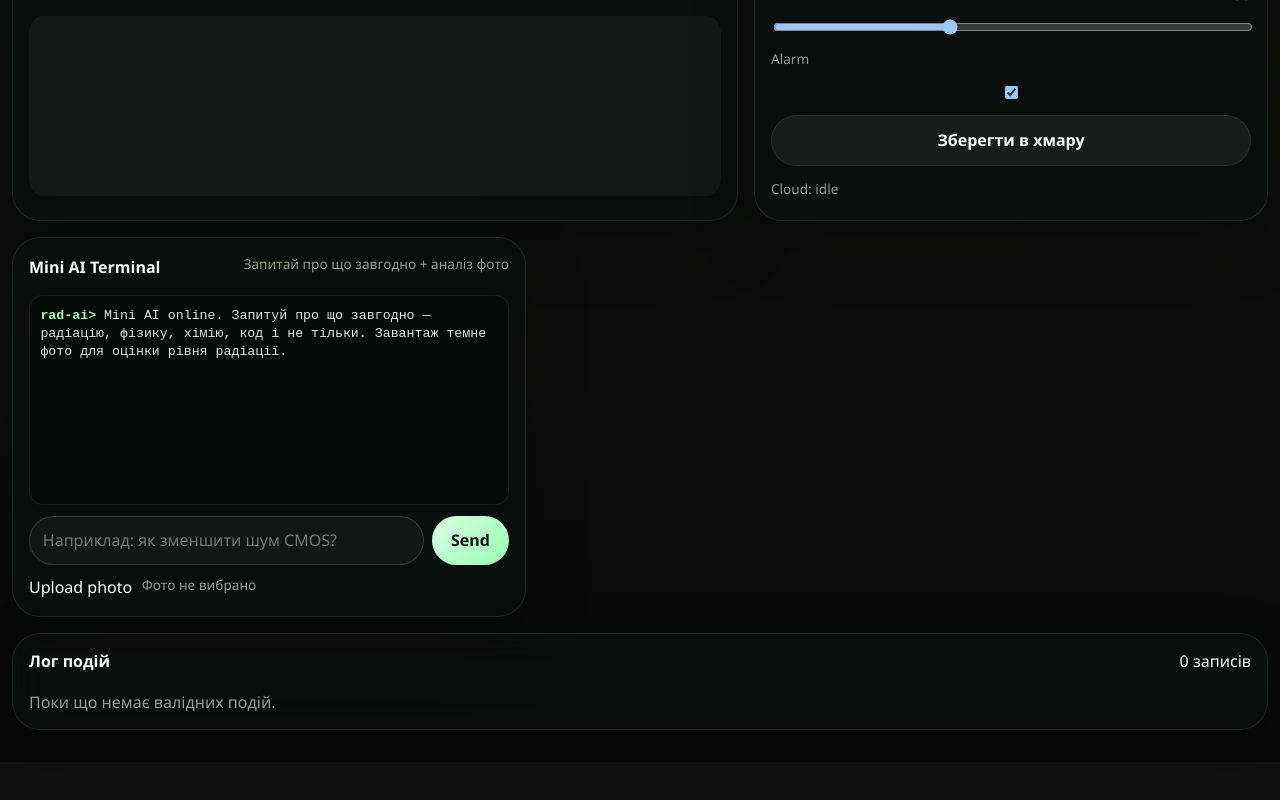
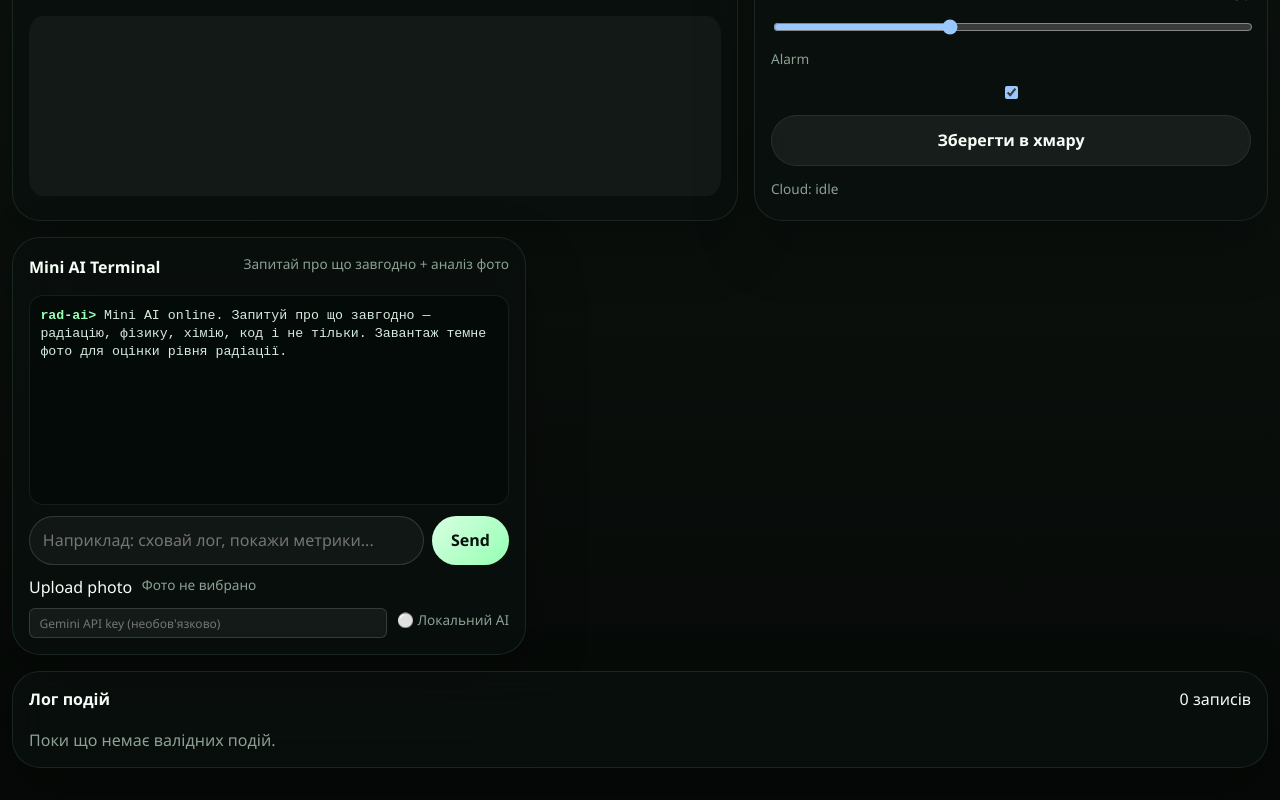
Before and after one commit to aprowaz1-crypto/Radiation-detection-, a React (Vite) app: page / in a window 1280 px wide. Shown: the part 1877-2677 px from the top of the page. Before the commit the page ends 2639 px from the top, so only its background shows below. Built offline with nearby package versions, Linux system fonts and the light colour scheme.

Commit message:
Add Gemini AI: real AI responses + site control via any natural language

```diff
--- a/src/App.tsx
+++ b/src/App.tsx
@@ -150,6 +150,8 @@ export default function App() {
   const [predictedDoseRate, setPredictedDoseRate] = useState(0)
   const [energyBins, setEnergyBins] = useState<number[]>(new Array(16).fill(0))
   const [cloudStatus, setCloudStatus] = useState('Cloud: idle')
+  const [geminiApiKey, setGeminiApiKey] = useState(() => localStorage.getItem('rad-gemini-key') ?? '')
+  const [isAiThinking, setIsAiThinking] = useState(false)
   const [terminalInput, setTerminalInput] = useState('')
   const [terminalImageName, setTerminalImageName] = useState('')
   const [terminalImageAnalysis, setTerminalImageAnalysis] = useState<PhotoRadiationAnalysis | null>(null)
@@ -966,6 +968,41 @@ export default function App() {
     pushTerminalMessage(userMessage)
     setTerminalInput('')
 
+    // --- Gemini API (real AI, handles absolutely anything) ---
+    if (geminiApiKey.trim()) {
+      setIsAiThinking(true)
+      const systemPrompt = `Ти вбудований AI асистент у вебдодатку для радіаційного моніторингу. Відповідай на будь-які питання (радіація, фізика, хімія, код, загальні теми). Також можеш керувати інтерфейсом сайту.
+
+Поточний стан: EPM=${epm.toFixed(1)}, доза=${liveDoseRate.toFixed(2)} мкР/год, режим=${detectionMode}
+Стан секцій: камера=${siteConfig.showCamera}, метрики=${siteConfig.showMetrics}, графік=${siteConfig.showGraph}, налаштування=${siteConfig.showSettings}, лог=${siteConfig.showEventLog}
+
+Якщо користувач хоче змінити UI (сховати/показати секцію, змінити заголовок тощо) — додай в кінці відповіді блок:
+<site-action>{"showMetrics":true,"showGraph":false}</site-action>
+Включай у JSON лише поля які треба змінити. Відповідай мовою користувача.`
+
+      fetch(`https://generativelanguage.googleapis.com/v1beta/models/gemini-2.0-flash:generateContent?key=${geminiApiKey.trim()}`, {
+        method: 'POST',
+        headers: { 'Content-Type': 'application/json' },
+        body: JSON.stringify({
+          system_instruction: { parts: [{ text: systemPrompt }] },
+          contents: [{ role: 'user', parts: [{ text: prompt }] }]
+        })
+      })
+        .then(r => r.json())
+        .then(data => {
+          const raw: string = data?.candidates?.[0]?.content?.parts?.[0]?.text ?? 'Немає відповіді від Gemini.'
+          const actionMatch = raw.match(/<site-action>(.*?)<\/site-action>/s)
+          const displayText = raw.replace(/<site-action>.*?<\/site-action>/s, '').trim()
+          if (actionMatch) {
+            try { updateSiteConfig(JSON.parse(actionMatch[1])) } catch {}
+          }
+          pushTerminalMessage({ id: `${Date.now()}-ai`, role: 'ai', text: displayText || '(порожня відповідь)' })
+        })
+        .catch(() => pushTerminalMessage({ id: `${Date.now()}-ai`, role: 'ai', text: 'Помилка Gemini API. Перевір ключ або інтернет-з\'єднання.' }))
+        .finally(() => setIsAiThinking(false))
+      return
+    }
+
     // --- AI site-editor commands ---
     const hide = /прибер|убер|сховай|видал|hide|remove|вимк|закр/i.test(prompt)
     const show = /покажи|додай|відкрий|включи|show|add|відображ/i.test(prompt)
@@ -1293,9 +1330,10 @@ export default function App() {
             <input
               value={terminalInput}
               onChange={(event) => setTerminalInput(event.target.value)}
-              placeholder="Наприклад: як зменшити шум CMOS?"
+              placeholder={geminiApiKey ? 'Запитай що завгодно...' : 'Наприклад: сховай лог, покажи метрики...'}
+              disabled={isAiThinking}
             />
-            <button type="submit">Send</button>
+            <button type="submit" disabled={isAiThinking}>{isAiThinking ? '...' : 'Send'}</button>
           </form>
           <div className="terminal-tools">
             <label className="ghost terminal-upload">
@@ -1305,6 +1343,16 @@ export default function App() {
             <span className="meta-label">
               {isAnalyzingImage ? 'Аналіз фото...' : terminalImageName ? `Фото: ${terminalImageName}` : 'Фото не вибрано'}
             </span>
+          </div>
+          <div className="terminal-key-row">
+            <input
+              className="terminal-key-input"
+              type="password"
+              placeholder="Gemini API key (необов'язково)"
+              value={geminiApiKey}
+              onChange={e => { setGeminiApiKey(e.target.value); localStorage.setItem('rad-gemini-key', e.target.value) }}
+            />
+            <span className="meta-label">{geminiApiKey ? '🟢 Gemini увімкнено' : '⚪ Локальний AI'}</span>
           </div>
         </section>
 
--- a/src/styles.css
+++ b/src/styles.css
@@ -360,6 +360,30 @@ input[type='range'] {
   flex-wrap: wrap;
 }
 
+.terminal-key-row {
+  margin-top: 0.5rem;
+  display: flex;
+  gap: 0.6rem;
+  align-items: center;
+  flex-wrap: wrap;
+}
+
+.terminal-key-input {
+  flex: 1;
+  min-width: 0;
+  background: rgba(255,255,255,0.05);
+  border: 1px solid rgba(255,255,255,0.15);
+  border-radius: 6px;
+  color: inherit;
+  padding: 0.35rem 0.6rem;
+  font-size: 0.75rem;
+  outline: none;
+}
+
+.terminal-key-input:focus {
+  border-color: rgba(146,255,175,0.5);
+}
+
 .terminal-upload {
   position: relative;
   overflow: hidden;
```
